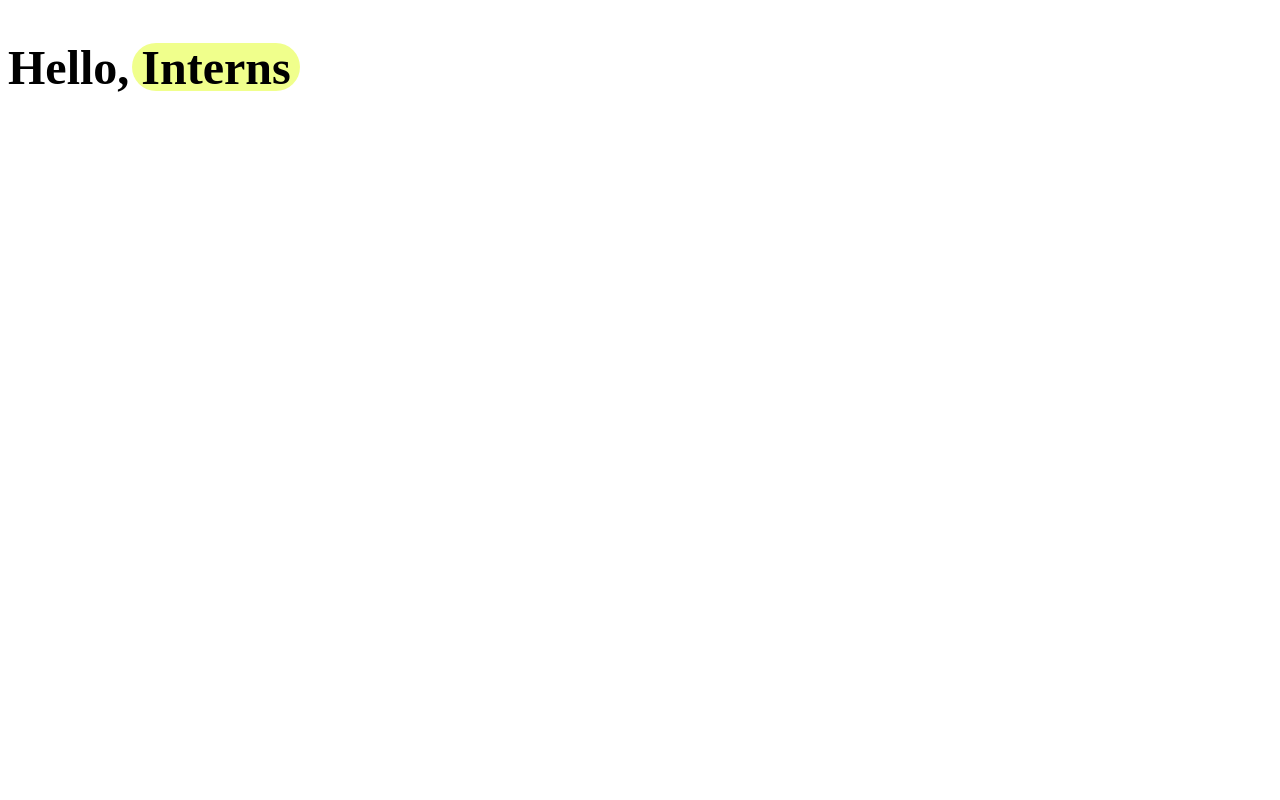
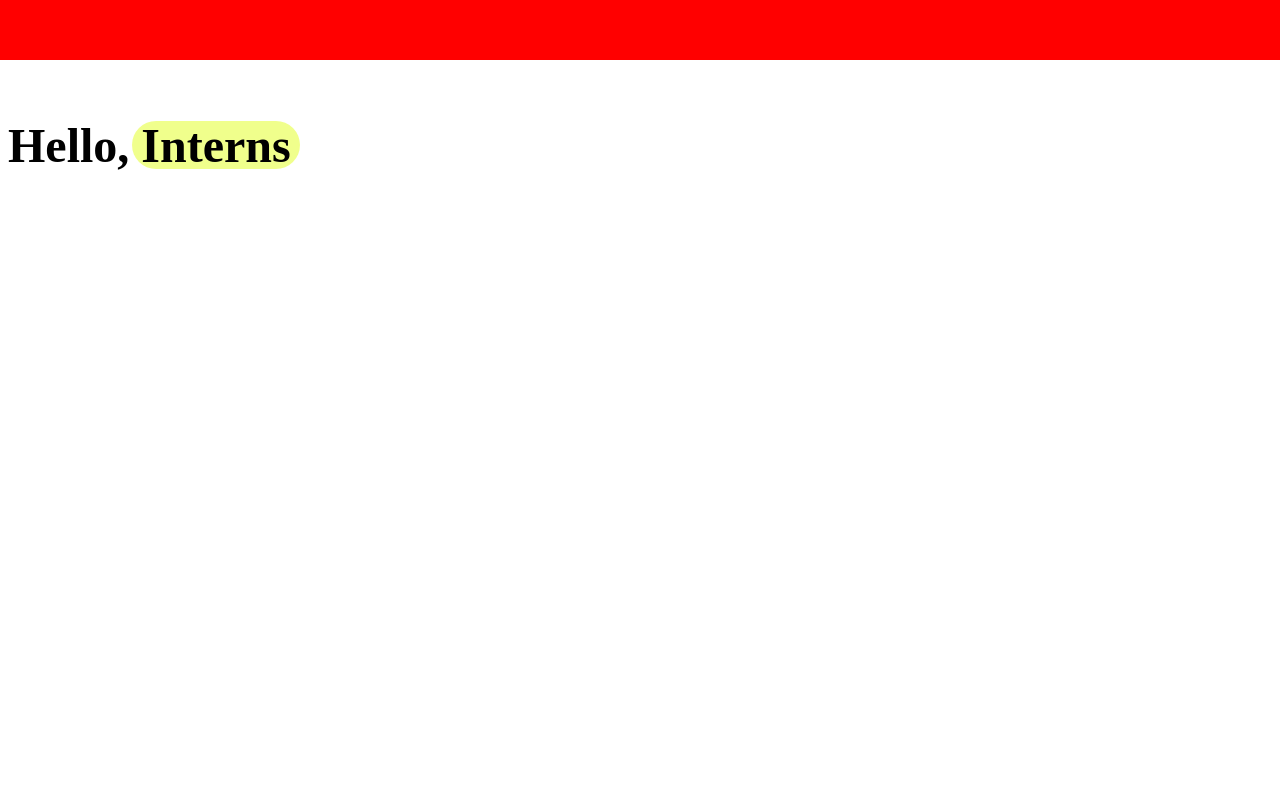
Before and after one commit to SamuelSackey/marker-animation, a plain HTML site: page index.html in a window 1280 px wide. Shown: the top 800 px of the page. Drawn offline with Linux system fonts and the light colour scheme.

Commit message:
header change

```diff
--- a/index.html
+++ b/index.html
@@ -7,12 +7,13 @@
     <link href="style.css" rel="stylesheet" type="text/css" />
   </head>
   <body>
+    <div class="header"></div>
     <section class="">
-      <h1>Hello, <span class="marker">Interns</span></h1>
+      <h1>Hello, <span class="marker red">Interns</span></h1>
     </section>
 
     <section class="">
-      <h1><span class="marker">JustGo Health</span> welcomes you</h1>
+      <h1><span class="marker blue">JustGo Health</span> welcomes you</h1>
     </section>
     <script src="script.js"></script>
   </body>
--- a/script.js
+++ b/script.js
@@ -1,10 +1,17 @@
 const markers = document.querySelectorAll(".marker");
+const header = document.querySelector(".header");
 
 const observer = new IntersectionObserver((entries) => {
   entries.forEach((entry) => {
     if (entry.isIntersecting) {
       const element = entry.target;
       const elementStyle = element.style;
+
+      header.style.setProperty(
+        "--header-color",
+        getComputedStyle(element).getPropertyValue("--header-change")
+      );
+
       elementStyle.setProperty("--marker-opacity", "1");
       elementStyle.setProperty("--marker-width", "100%");
     }
--- a/style.css
+++ b/style.css
@@ -4,17 +4,39 @@
   box-sizing: border-box;
 }
 
+html {
+  padding: 0;
+  margin: 0;
+}
+
 :root {
   --marker-delay: 0.5s;
   --marker-duration: 0.5s;
 }
+.header {
+  position: fixed;
+  height: 60px;
+  width: 100vw;
+  background-color: var(--header-color, red);
+  top: 0;
+  left: 0;
+}
 
 section {
   min-height: 100vh;
+  padding-top: 70px;
 }
 
 h1 {
   font-size: 3rem;
+}
+
+.blue {
+  --header-change: blue;
+}
+
+.red {
+  --header-change: red;
 }
 
 .marker {
```
